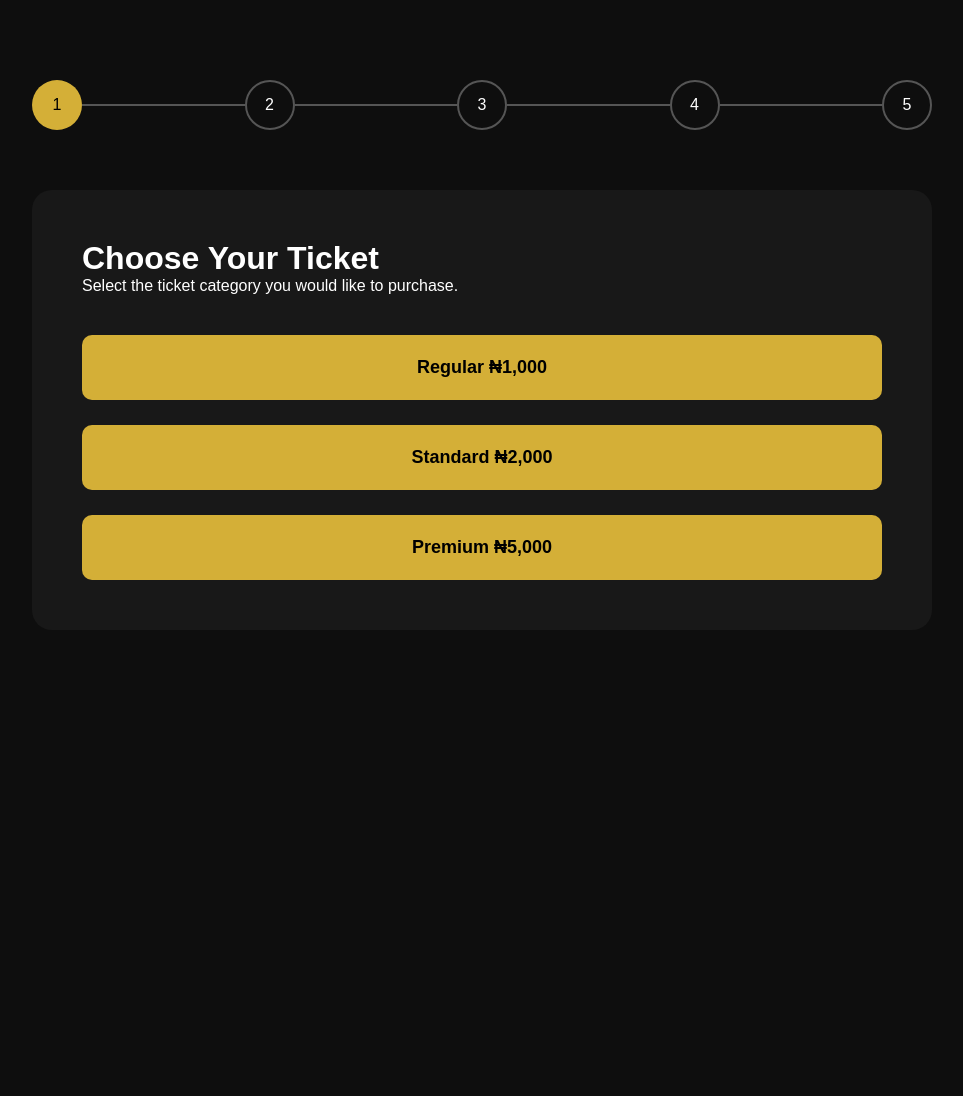
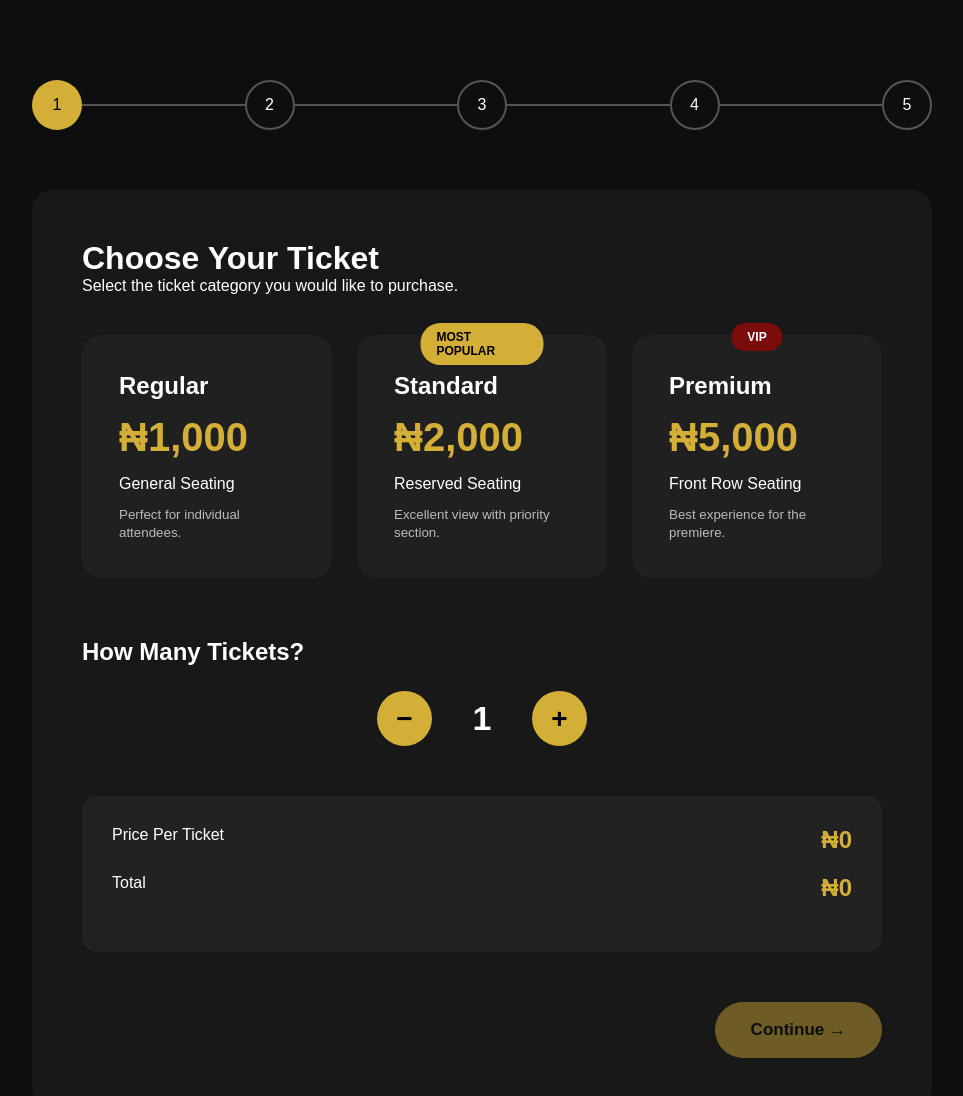
Before and after one commit to Josh67s/The-Altar-Called-Home-Ticketing, a website: page public/purchase/index.html in a window 1280 px wide. Shown: the whole page, without its empty margins (158-1121 px from the left). Before the commit the page ends 800 px from the top, so only its background shows below. Drawn offline with Linux system fonts and the light colour scheme.

Commit message:
feat: add ticket quantity selector and live price calculation

```diff
--- a/public/purchase/index.html
+++ b/public/purchase/index.html
@@ -50,13 +50,99 @@
 
         <div class="ticket-options">
 
-            <button>Regular ₦1,000</button>
+    <div class="ticket-card" data-ticket="regular">
 
-            <button>Standard ₦2,000</button>
+        <h2>Regular</h2>
 
-            <button>Premium ₦5,000</button>
+        <h3>₦1,000</h3>
 
+        <p>General Seating</p>
+
+        <small>Perfect for individual attendees.</small>
+
+    </div>
+
+    <div class="ticket-card" data-ticket="standard">
+
+        <div class="recommended">
+
+            MOST POPULAR
         </div>
+
+        <h2>Standard</h2>
+
+        <h3>₦2,000</h3>
+
+        <p>Reserved Seating</p>
+
+        <small>Excellent view with priority section.</small>
+
+    </div>
+
+    <div class="ticket-card premium" data-ticket="premium">
+
+        <div class="vip">
+
+            VIP
+        </div>
+
+        <h2>Premium</h2>
+
+        <h3>₦5,000</h3>
+
+        <p>Front Row Seating</p>
+
+        <small>Best experience for the premiere.</small>
+
+    </div>
+
+</div>
+
+<div class="quantity-section">
+
+    <h2>How Many Tickets?</h2>
+
+    <div class="quantity-box">
+
+        <button id="minusBtn">−</button>
+
+        <span id="quantity">1</span>
+
+        <button id="plusBtn">+</button>
+
+    </div>
+
+</div>
+
+<div class="summary">
+
+    <div>
+
+        <span>Price Per Ticket</span>
+
+        <strong id="ticketPrice">₦0</strong>
+
+    </div>
+
+    <div>
+
+        <span>Total</span>
+
+        <strong id="totalPrice">₦0</strong>
+
+    </div>
+
+</div>
+
+<div class="actions">
+
+    <button id="continueBtn" disabled>
+
+        Continue →
+
+    </button>
+
+</div>
 
     </div>
 
--- a/public/purchase/script.js
+++ b/public/purchase/script.js
@@ -0,0 +1,91 @@
+const cards = document.querySelectorAll(".ticket-card");
+const continueBtn = document.getElementById("continueBtn");
+
+const quantityText = document.getElementById("quantity");
+const ticketPrice = document.getElementById("ticketPrice");
+const totalPrice = document.getElementById("totalPrice");
+
+const plusBtn = document.getElementById("plusBtn");
+const minusBtn = document.getElementById("minusBtn");
+
+let quantity = 1;
+
+let selectedTicket = null;
+
+let price = 0;
+
+const prices = {
+
+    regular:1000,
+
+    standard:2000,
+
+    premium:5000
+
+};
+
+function updateSummary(){
+
+    quantityText.textContent = quantity;
+
+    ticketPrice.textContent =
+        "₦" + price.toLocaleString();
+
+    totalPrice.textContent =
+        "₦" + (price * quantity).toLocaleString();
+
+}
+
+cards.forEach(card=>{
+
+    card.addEventListener("click",()=>{
+
+        cards.forEach(c=>c.classList.remove("selected"));
+
+        card.classList.add("selected");
+
+        selectedTicket = card.dataset.ticket;
+
+        price = prices[selectedTicket];
+
+        continueBtn.disabled = false;
+
+        updateSummary();
+
+    });
+
+});
+
+plusBtn.addEventListener("click",()=>{
+
+    quantity++;
+
+    updateSummary();
+
+});
+
+minusBtn.addEventListener("click",()=>{
+
+    if(quantity>1){
+
+        quantity--;
+
+        updateSummary();
+
+    }
+
+});
+
+continueBtn.addEventListener("click",()=>{
+
+    alert(
+
+        `Ticket: ${selectedTicket}
+Quantity: ${quantity}
+Total: ₦${(price*quantity).toLocaleString()}`
+
+    );
+
+});
+
+updateSummary();
--- a/public/purchase/style.css
+++ b/public/purchase/style.css
@@ -90,9 +90,146 @@ body{
 
     display:grid;
 
+    grid-template-columns:repeat(3,1fr);
+
     gap:25px;
 
     margin-top:40px;
+
+}
+
+.ticket-card{
+
+    background:#202020;
+
+    border:2px solid transparent;
+
+    border-radius:20px;
+
+    padding:35px;
+
+    cursor:pointer;
+
+    transition:.35s;
+
+    position:relative;
+
+}
+
+.ticket-card:hover{
+
+    transform:translateY(-8px);
+
+    border-color:#D4AF37;
+
+}
+
+.ticket-card.selected{
+
+    border:3px solid #D4AF37;
+
+    background:#272015;
+
+}
+
+.ticket-card h2{
+
+    margin-bottom:15px;
+
+}
+
+.ticket-card h3{
+
+    color:#D4AF37;
+
+    font-size:40px;
+
+    margin-bottom:15px;
+
+}
+
+.ticket-card p{
+
+    margin-bottom:12px;
+
+}
+
+.ticket-card small{
+
+    color:#BBBBBB;
+
+}
+
+.recommended,
+.vip{
+
+    position:absolute;
+
+    top:-14px;
+
+    left:50%;
+
+    transform:translateX(-50%);
+
+    padding:7px 16px;
+
+    border-radius:20px;
+
+    font-size:12px;
+
+    font-weight:bold;
+
+}
+
+.recommended{
+
+    background:#D4AF37;
+
+    color:black;
+
+}
+
+.vip{
+
+    background:#7A0C0C;
+
+}
+
+.actions{
+
+    margin-top:50px;
+
+    text-align:right;
+
+}
+
+#continueBtn{
+
+    padding:18px 36px;
+
+    border:none;
+
+    border-radius:40px;
+
+    background:#D4AF37;
+
+    color:black;
+
+    font-size:17px;
+
+    font-weight:bold;
+
+    cursor:pointer;
+
+    opacity:.45;
+
+    transition:.3s;
+
+}
+
+#continueBtn:enabled{
+
+    opacity:1;
 
 }
 
@@ -115,3 +252,95 @@ body{
     font-weight:bold;
 
 }
+
+/* ===========================
+   QUANTITY
+=========================== */
+
+.quantity-section{
+
+    margin-top:60px;
+
+}
+
+.quantity-section h2{
+
+    margin-bottom:25px;
+
+}
+
+.quantity-box{
+
+    display:flex;
+
+    align-items:center;
+
+    justify-content:center;
+
+    gap:25px;
+
+}
+
+.quantity-box button{
+
+    width:55px;
+
+    height:55px;
+
+    border:none;
+
+    border-radius:50%;
+
+    background:#D4AF37;
+
+    color:black;
+
+    font-size:28px;
+
+    font-weight:bold;
+
+    cursor:pointer;
+
+}
+
+.quantity-box span{
+
+    font-size:34px;
+
+    font-weight:bold;
+
+    min-width:50px;
+
+    text-align:center;
+
+}
+
+.summary{
+
+    margin-top:50px;
+
+    background:#222;
+
+    padding:30px;
+
+    border-radius:15px;
+
+}
+
+.summary div{
+
+    display:flex;
+
+    justify-content:space-between;
+
+    margin-bottom:20px;
+
+}
+
+.summary strong{
+
+    color:#D4AF37;
+
+    font-size:24px;
+
+}
```
